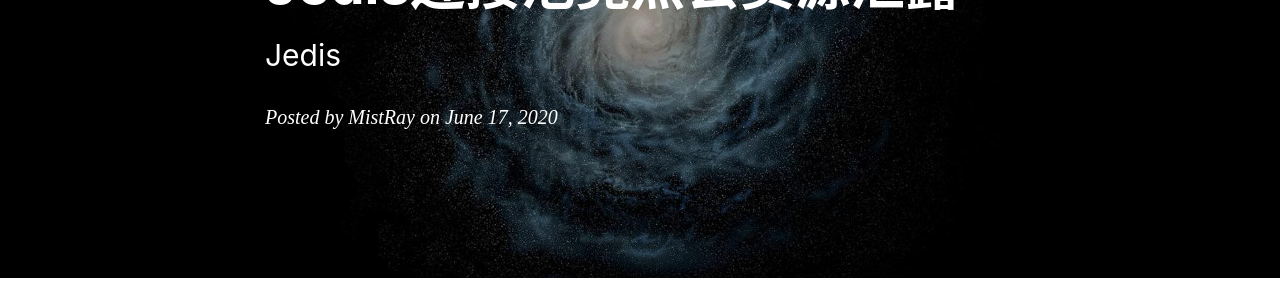
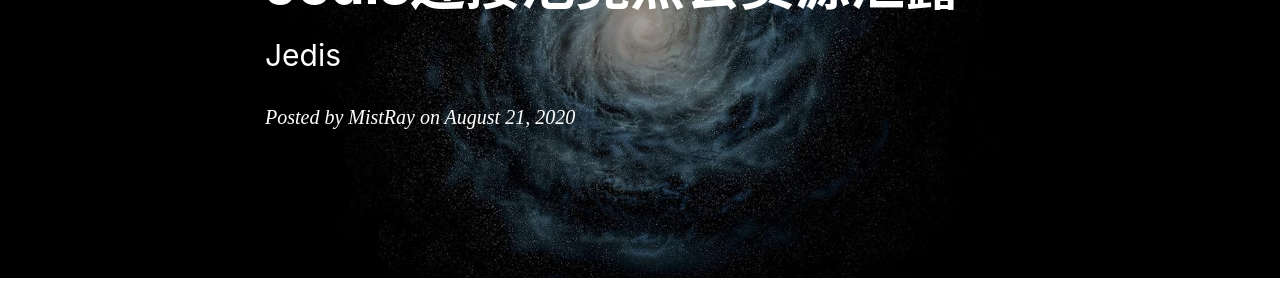
Before and after one commit to MistRay/mistray.github.io, a Jekyll site: the page built from _posts/2020-08-21-Jedis连接池竟然会资源泄露.md, in a window 1280 px wide and 900 px high. Shown: the part 245-545 px from the top of the window. Built offline with Jekyll 4.4.1, drawn with Linux system fonts in a browser that asks for light colours; nearby versions of some CDN libraries; comment, search, counter and statistics services are not loaded.

Commit message:
fix 错误的时间

```diff
--- a/_posts/2020-08-21-Jedis连接池竟然会资源泄露.md
+++ b/_posts/2020-08-21-Jedis连接池竟然会资源泄露.md
@@ -2,7 +2,7 @@
 layout:     post                    # 使用的布局（不需要改）
 title:      Jedis连接池竟然会资源泄露        # 标题
 subtitle:   Jedis  #副标题
-date:       2020-06-17          # 时间
+date:       2020-08-21          # 时间
 author:     MistRay                      # 作者
 # header-img: img/post-bg-7.jpg 这篇文章标题背景图片
 catalog: true                       # 是否归档
```
